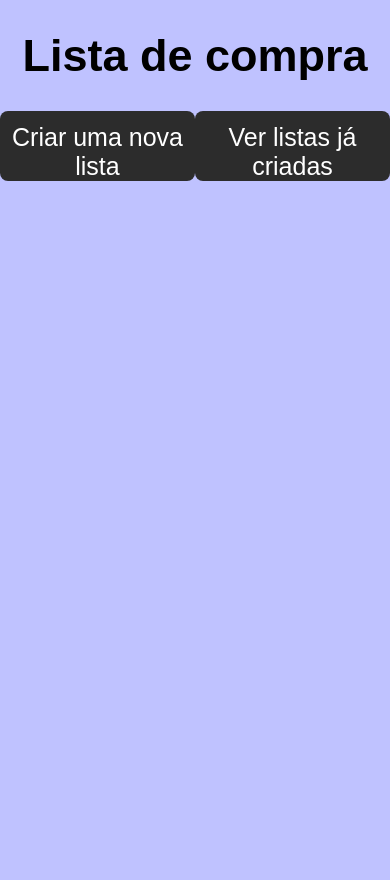
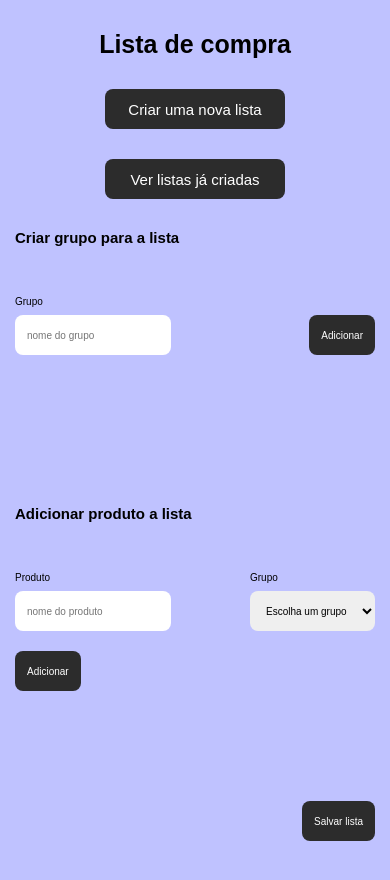
Before and after one commit to GuilhermeEK23/lista-de-compra, a plain HTML site: page index.html in a window 390 px wide. Drawn offline with Linux system fonts and the light colour scheme.

Commit message:
update de responsividade na aplicação

```diff
--- a/style.css
+++ b/style.css
@@ -73,7 +73,7 @@ main{
 }
 
 #create{
-    display: none;
+    /*display: none;*/
 }
 
 #group, #product{
@@ -83,7 +83,7 @@ main{
 }
 
 #product{
-    display: none;
+    /*display: none;*/
 }
 
 #group span, #product span{
@@ -100,7 +100,7 @@ main{
 }
 
 #view{
-    display: none;
+    /*display: none;*/
     align-items: flex-end;
     gap: 24px;
 }
@@ -128,3 +128,106 @@ main{
     padding: 10px;
     border-radius: 8px;
 }
+
+@media(max-width: 1220px){
+    #product div{
+        flex-wrap: wrap;
+        margin-bottom: 50px;
+        justify-content: space-between;
+        justify-items: flex-end;
+        gap: 20px;
+    }
+}
+@media(max-width: 850px){
+    h1{
+        font-size: 38px;
+    }
+
+    h2{
+        font-size: 25px;
+    }
+
+    h3{
+        font-size: 18px;
+    }
+
+    main{
+        height: auto;
+        flex-direction: column;
+    }
+
+    #create, #view{
+        width: 100%;
+    }
+
+    #product div{
+        flex-wrap: wrap;
+    }
+    nav button{
+        width: 220px;
+        height: 50px;
+        font-size: 20px;
+    }
+}
+@media(max-width: 500px){
+    h1{
+        font-size: 30px;
+    }
+
+    h2{
+        font-size: 20px;
+    }
+
+    h3{
+        font-size: 14px;
+    }
+
+    nav button{
+        width: 180px;
+        height: 40px;
+        font-size: 15px;
+    }
+}
+
+@media(max-width: 420px){
+    h1{
+        margin-top: 30px;
+        font-size: 25px;
+    }
+
+    h2{
+        font-size: 15px;
+    }
+
+    h3{
+        font-size: 11px;
+    }
+
+    header{
+        height: auto;
+    }
+
+    nav{
+        flex-direction: column;
+        align-items: center;
+        margin-top: 30px;
+        gap: 30px;
+    }
+
+    #create, #view{
+        padding: 30px 15px;
+    }
+
+    #group div{
+        flex-wrap: wrap;
+        gap: 20px;
+    }
+
+    #group span, #product span{
+        font-size: 10px;
+    }
+
+    input, select, button{
+        font-size: 10px;
+    }
+}
```
